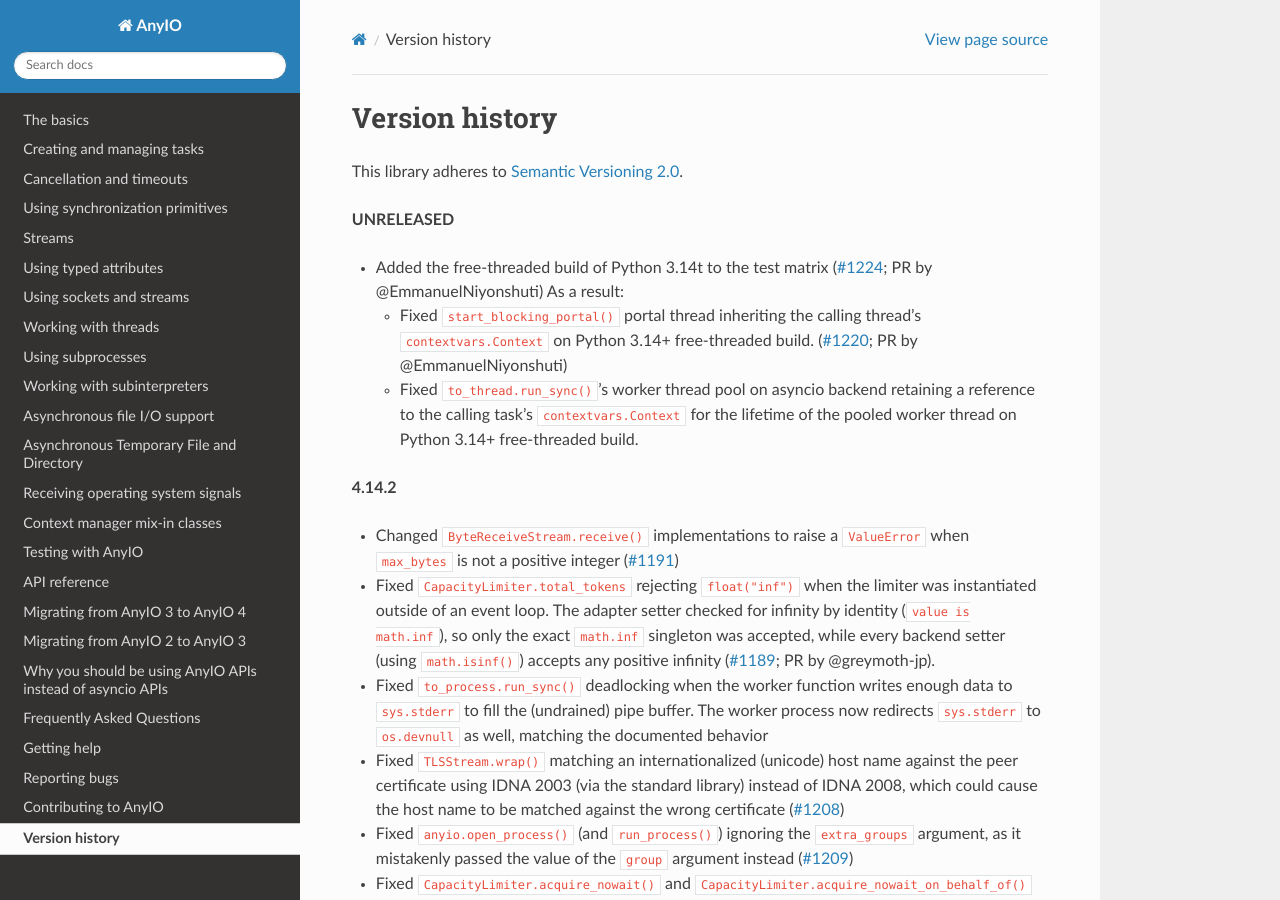
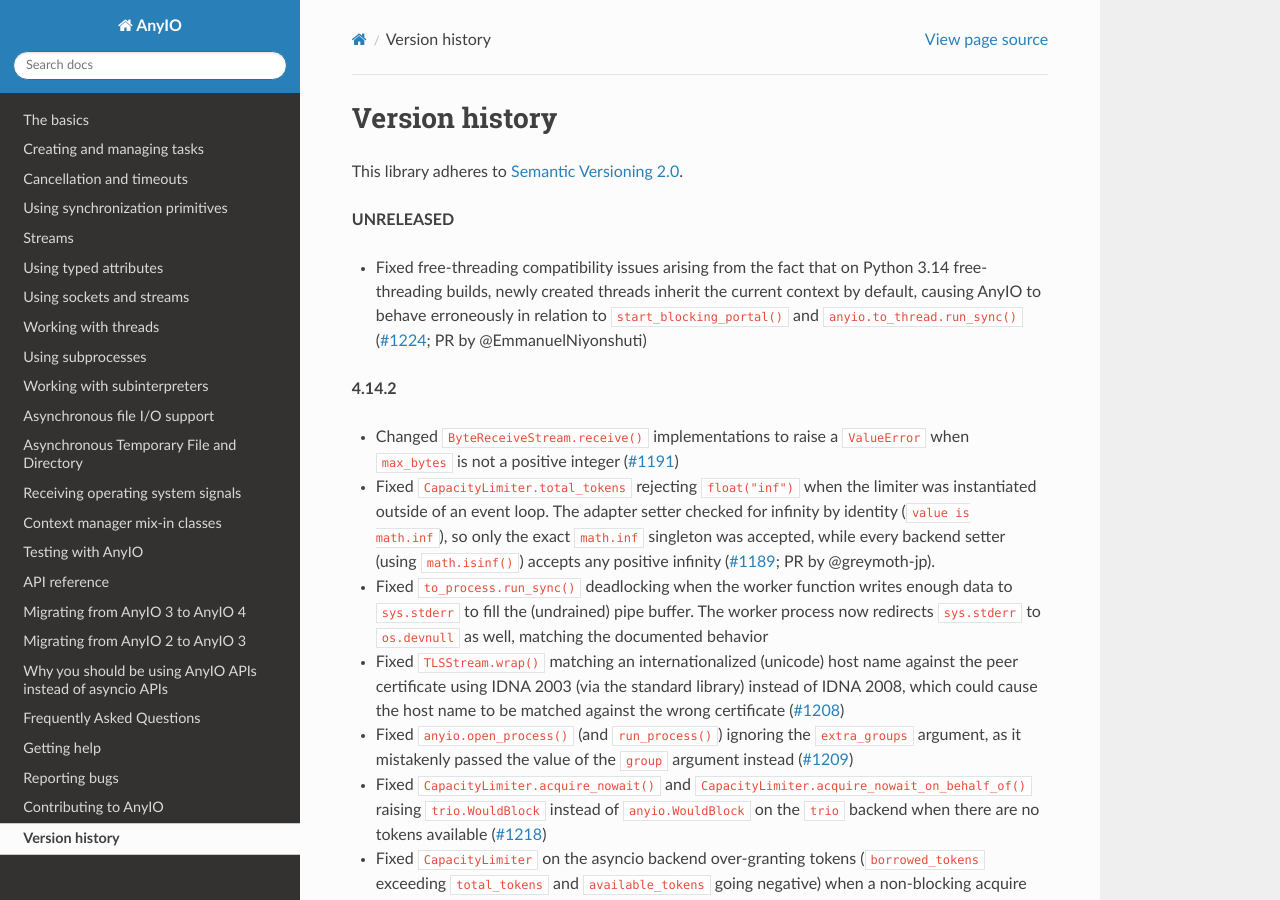
Before and after one commit to agronholm/anyio, a Sphinx documentation site: the page built from docs/versionhistory.rst, in a window 1280 px wide and 900 px high. Built offline with Sphinx 7.4.7 and the Read the Docs theme 3.1.0, drawn with Linux system fonts in a browser that asks for light colours; the version number could not be read and is left out.

Commit message:
Reworded the changelog entry

```diff
--- a/docs/versionhistory.rst
+++ b/docs/versionhistory.rst
@@ -5,16 +5,11 @@ This library adheres to `Semantic Versioning 2.0 <http://semver.org/>`_.
 
 **UNRELEASED**
 
-- Added the free-threaded build of Python 3.14t to the test matrix
+- Fixed free-threading compatibility issues arising from the fact that on Python 3.14
+  free-threading builds, newly created threads inherit the current context by default,
+  causing AnyIO to behave erroneously in relation to ``start_blocking_portal()`` and
+  ``anyio.to_thread.run_sync()``
   (`#1224 <https://github.com/agronholm/anyio/pull/1224>`_; PR by @EmmanuelNiyonshuti)
-  As a result:
-
-  - Fixed ``start_blocking_portal()`` portal thread inheriting the calling thread's
-    ``contextvars.Context`` on Python 3.14+ free-threaded build.
-    (`#1220 <https://github.com/agronholm/anyio/issues/1220>`_; PR by @EmmanuelNiyonshuti)
-  - Fixed ``to_thread.run_sync()``'s worker thread pool on asyncio backend retaining a
-    reference to the calling task's ``contextvars.Context`` for the lifetime of the
-    pooled worker thread on Python 3.14+ free-threaded build.
 
 **4.14.2**
 
```
